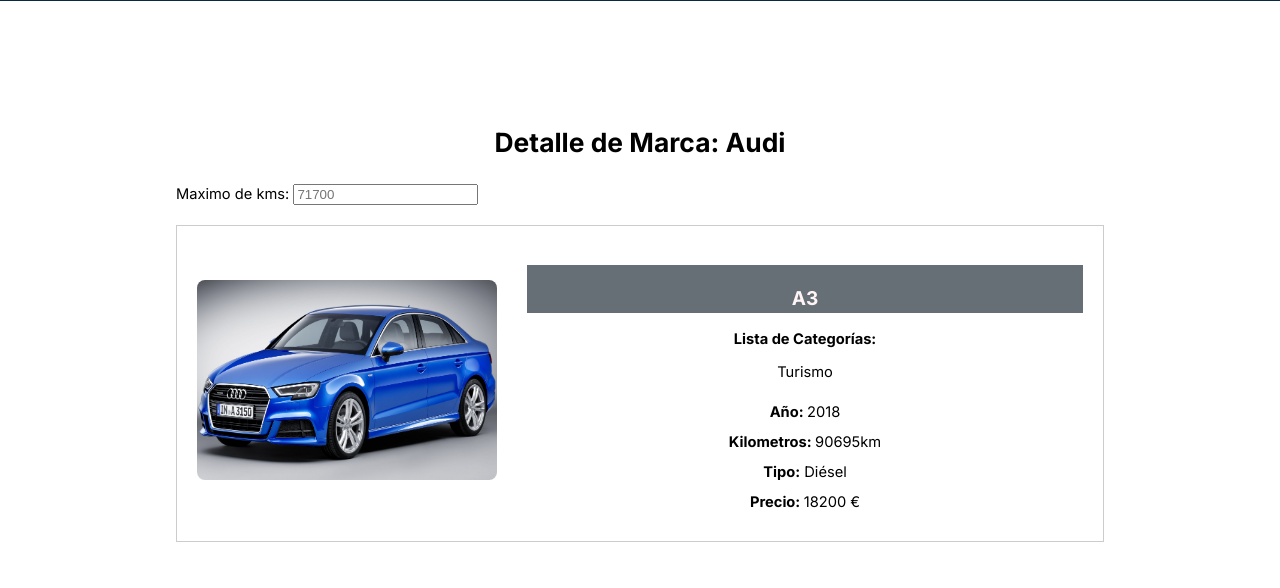
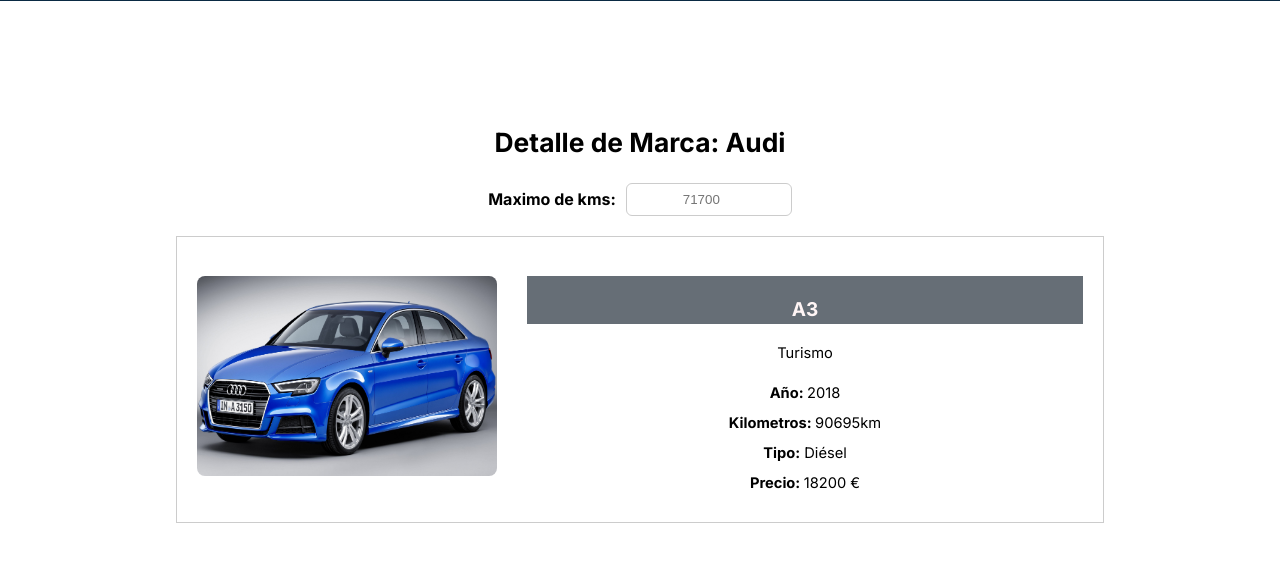
Before and after one commit to carlamanterola/proyectoOutletCar, a Django app: page /appOutletCar/marcas/1 in a window 1280 px wide. Shown: the part 406-994 px from the top of the page. Run offline with Django 5.2, Linux system fonts and the light colour scheme; data comes from the database, SQL or seed files in the repository.

Commit message:
mejorado JS para detalle y lista marcas

```diff
--- a/appOutletCar/static/css/estilos.css
+++ b/appOutletCar/static/css/estilos.css
@@ -361,6 +361,23 @@ body {
 body.fade-out {
     opacity: 0;
 }
+.filtroKmContainer{
+    display: flex;
+    align-items: center;
+    justify-content: center;
+    gap: 10px;
+}
+.filtroKmContainer label{
+    font-size: medium;
+    font-weight: bold;
+}
+.filtroKmContainer input{
+    text-align: center;
+    width: 140px;
+    padding: 8px 12px;
+    border-radius: 6px;
+    border: 1px solid #ccc;
+}
 
 .btn-eliminar {
     background-color: #dc3545;
--- a/appOutletCar/static/js/detalle_marca.js
+++ b/appOutletCar/static/js/detalle_marca.js
@@ -1,21 +1,10 @@
 //para desvanecer la pagina despacio
-document.querySelectorAll('.btn-verDetalle').forEach(boton => {
-    boton.addEventListener('click', function (e) {
-        e.preventDefault();
-
-        document.body.classList.add('fade-out');
-
-        setTimeout(() => {
-            window.location.href = this.href;
-        }, 400);
-    });
-});
 
 document.querySelectorAll('.btn-eliminar').forEach(btn => {
     btn.addEventListener('click', function (e) {
         e.preventDefault();
 
-        if (!confirm('¿Quieres ver los detalles de esta marca?')) {
+        if (!confirm('¿Quieres eliminar este coche?')) {
             e.preventDefault();
         }
     });
--- a/appOutletCar/templates/detalle_marca.html
+++ b/appOutletCar/templates/detalle_marca.html
@@ -7,7 +7,10 @@
     <main class="contenedor">
         <h2 class="titulo">Detalle de Marca: {{ marca }}</h2>
 
-        Maximo de kms: <input type="number" id="filtroKm" placeholder="71700" class="filtro-km">
+        <div class="filtroKmContainer">
+            <label for="filtroKm">Maximo de kms:</label>
+            <input type="number" id="filtroKm" placeholder="71700" class="filtroKm">
+        </div>
 
         {% if coches %}
             <div class="contenedorCoche">
@@ -20,8 +23,6 @@
                         {% endif %}
                         <div class="infoCoche">
                             <h3>{{coche.modelo}}</h3>
-
-                            <p><strong>Lista de Categorías: </strong></p>
                             <ul>
                                 {% for cat in coche.idCat.all %}
                                     <li><a href="{%url 'detalle_categoria' cat.pk %}">{{cat.nomCat}}</a></li>
--- a/appOutletCar/templates/lista_marcas.html
+++ b/appOutletCar/templates/lista_marcas.html
@@ -25,5 +25,6 @@
 {% endblock content %}
 
 {% block scripts %}
+    <script src="https://cdn.jsdelivr.net/npm/sweetalert2@11"></script>
     <script src="{% static 'js/lista_marcas.js' %}"></script>
 {% endblock %}
```
Also changed, not shown: appOutletCar/static/js/lista_marcas.js (+21 -27 lines).
